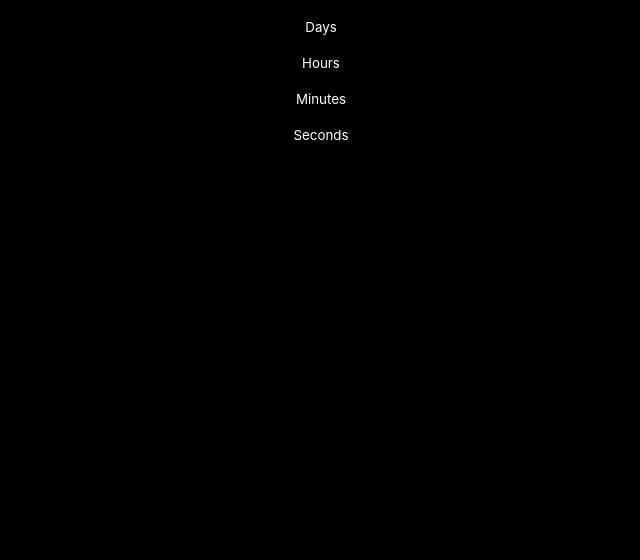
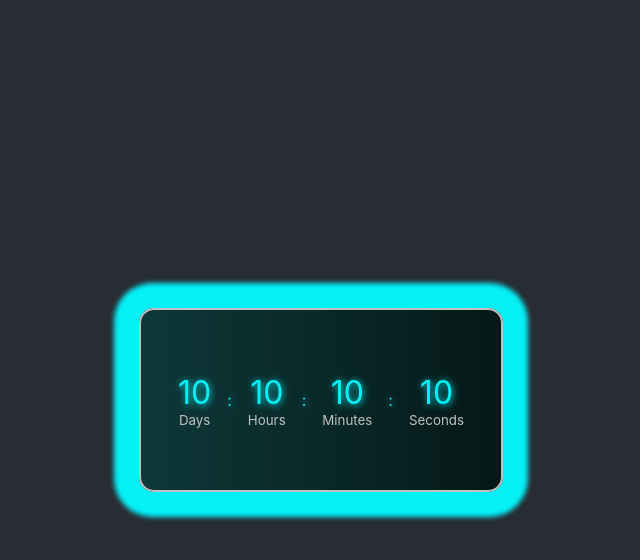
Before and after one commit to vickyruud/intermittent-fasting-timer, a React (Create React App) app: page / in a window 1280 px wide. Shown: the top 560 px of the page, without its empty margins (319-959 px from the left). Built offline with nearby package versions, Linux system fonts and the light colour scheme.

Commit message:
style clock

```diff
--- a/src/App.css
+++ b/src/App.css
@@ -1,7 +1,46 @@
-body {
-  background-color: black;
-  color: white;
+* {
+  margin: 0;
+  padding: 0;
 }
+
 .App {
+  background-color: #282c34;
   text-align: center;
+  height: 100vh;
+  display: flex;
+  flex-direction: column;
+  justify-content: center;
+  align-items: center;
 }
+
+.clock {
+  position: relative;
+  margin: auto;
+  display: flex;
+  justify-content: center;
+  align-items: center;
+  background: linear-gradient(270deg, #051817, #0e3839);
+  height: 180px;
+  width: 360px;
+  color: #06f1f6;
+  text-shadow: 1px 1px 7px;
+  border-radius: 15px;
+  border: 2px solid silver;
+  box-shadow: 0 0 5px 25px;
+}
+
+.clock section {
+  display: flex;
+  flex-direction: column;
+  justify-content: center;
+  align-items: center;
+  padding: 1rem;
+}
+
+.clock section p {
+  font-size: 2rem;
+}
+.clock section small {
+  color: silver;
+  text-shadow: none;
+}
--- a/src/App.js
+++ b/src/App.js
@@ -5,10 +5,10 @@ import Clock from './components/Clock';
 function App() {
 
   const [state, setState] = useState({
-    Days: 10,
-    Hours:10,
-    Minutes:10,
-    Seconds:10
+    days: 10,
+    hours:10,
+    minutes:10,
+    seconds:10
   })
 
 
--- a/src/components/Clock.jsx
+++ b/src/components/Clock.jsx
@@ -12,10 +12,19 @@ const Clock = (props) => {
             <section>
               <p>{props.timer.days}</p>
               <small>Days</small>
+            </section>
+            <span>:</span>
+            <section>
                <p>{props.timer.hours}</p>
-              <small>Hours</small>
+              <small>Hours</small>{" "}
+            </section>
+            <span>:</span>
+            <section>
                <p>{props.timer.minutes}</p>
-              <small>Minutes</small>
+              <small>Minutes</small>{" "}
+            </section>
+            <span>:</span>
+            <section>
                <p>{props.timer.seconds}</p>
               <small>Seconds</small>
             </section>
```
